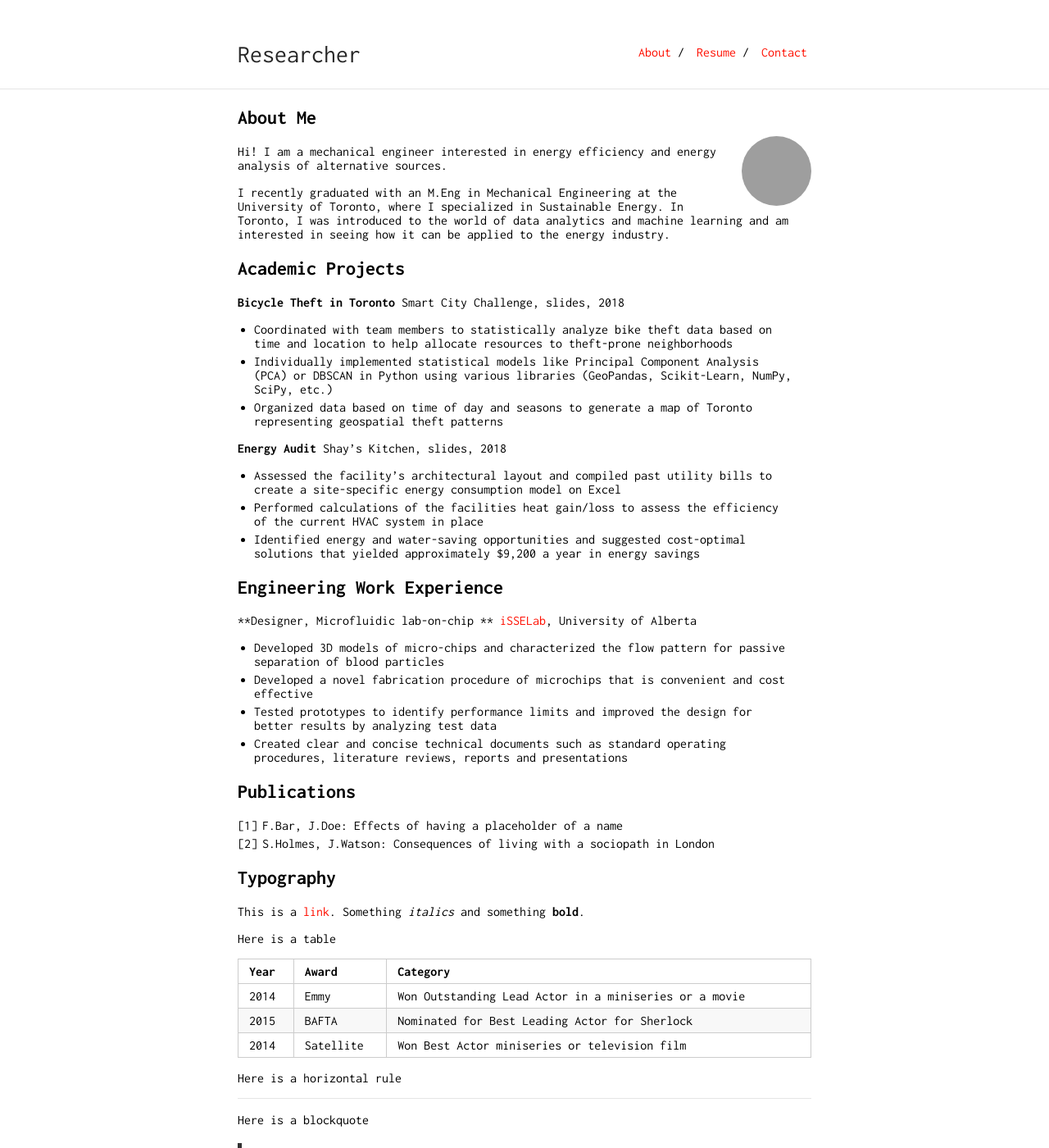
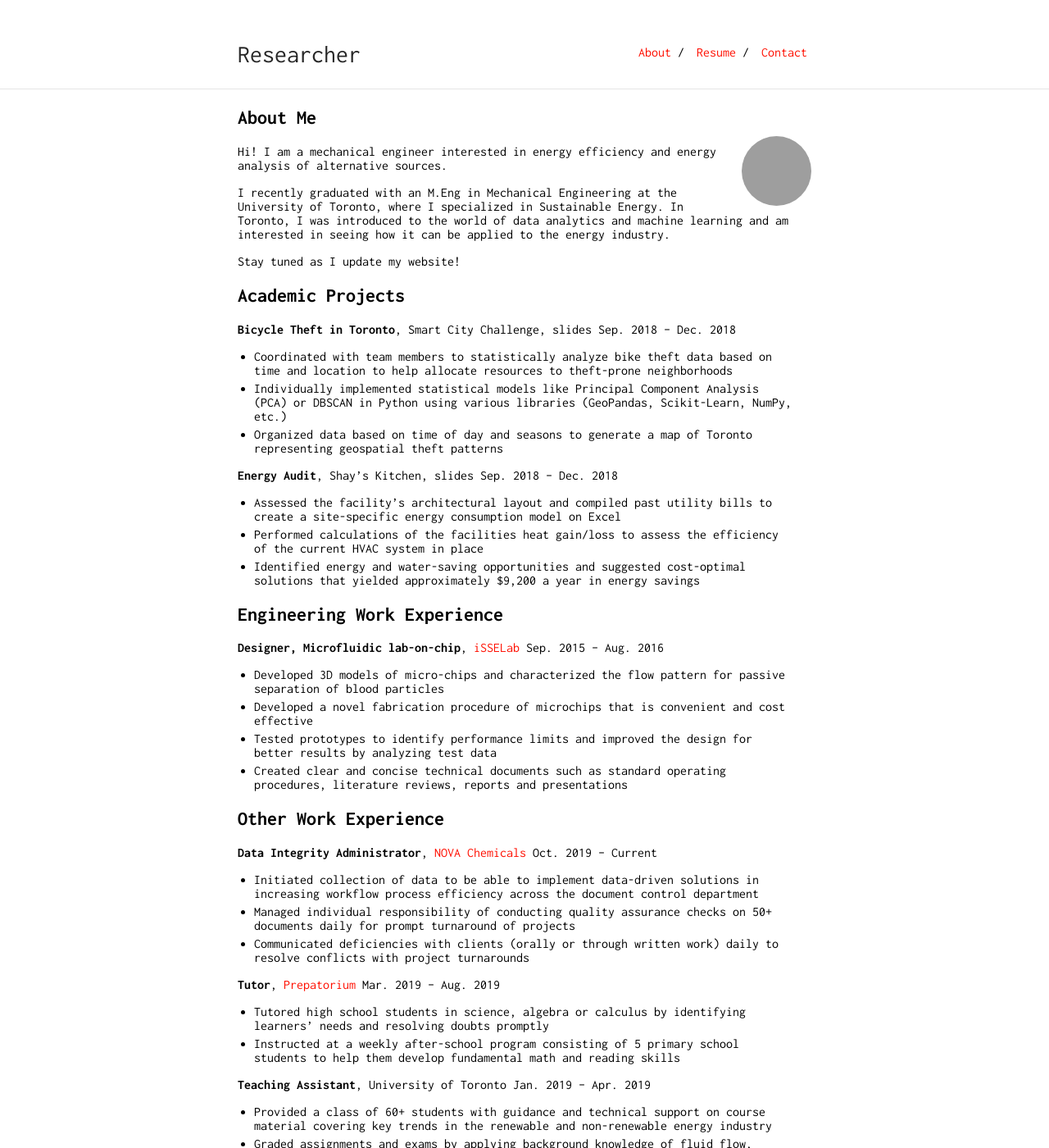
Before and after one commit to bagde/bagde.github.io, a Jekyll site: the page built from index.md, in a window 1280 px wide and 1400 px high. Shown: the whole window at 82% size. Built offline with Jekyll 4.4.1, drawn with Linux system fonts in a browser that asks for light colours; our own code applies the rules of GitHub Pages for plain Markdown files; some of the changed text lies outside the part shown; grey boxes are pictures that could not be loaded.

Commit message:
Update index.md

```diff
--- a/index.md
+++ b/index.md
@@ -11,28 +11,49 @@ Hi! I am a mechanical engineer interested in energy efficiency and energy analys
 I recently graduated with an M.Eng in Mechanical Engineering at the University of Toronto, where I specialized in Sustainable Energy.
 In Toronto, I was introduced to the world of data analytics and machine learning and am interested in seeing how it can be applied to the energy industry.
 
+Stay tuned as I update my website!
+
 ## Academic Projects
 
-**Bicycle Theft in Toronto**
-Smart City Challenge, slides, 2018
+**Bicycle Theft in Toronto**, Smart City Challenge, slides
+Sep. 2018 – Dec. 2018
 * Coordinated with team members to statistically analyze bike theft data based on time and location to help allocate resources to theft-prone neighborhoods
-* Individually implemented statistical models like Principal Component Analysis (PCA) or DBSCAN in Python using various libraries (GeoPandas, Scikit-Learn, NumPy, SciPy, etc.)
+* Individually implemented statistical models like Principal Component Analysis (PCA) or DBSCAN in Python using various libraries (GeoPandas, Scikit-Learn, NumPy, etc.)
 * Organized data based on time of day and seasons to generate a map of Toronto representing geospatial theft patterns
 
-**Energy Audit**
-Shay's Kitchen, slides, 2018
+**Energy Audit**, Shay's Kitchen, slides
+Sep. 2018 – Dec. 2018
 * Assessed the facility’s architectural layout and compiled past utility bills to create a site-specific energy consumption model on Excel
 * Performed calculations of the facilities heat gain/loss to assess the efficiency of the current HVAC system in place
 * Identified energy and water-saving opportunities and suggested cost-optimal solutions that yielded approximately $9,200 a year in energy savings
 
 ## Engineering Work Experience
 
-**Designer, Microfluidic lab-on-chip **
-[iSSELab](https://www.isselab.com/research), University of Alberta
+**Designer, Microfluidic lab-on-chip**, [iSSELab](https://www.isselab.com/research)
+Sep. 2015 – Aug. 2016
 * Developed 3D models of micro-chips and characterized the flow pattern for passive separation of blood particles
 * Developed a novel fabrication procedure of microchips that is convenient and cost effective
 * Tested prototypes to identify performance limits and improved the design for better results by analyzing test data
 * Created clear and concise technical documents such as standard operating procedures, literature reviews, reports and presentations
+
+## Other Work Experience
+
+**Data Integrity Administrator**, [NOVA Chemicals](https://www.novachem.com/)
+Oct. 2019 – Current
+* Initiated collection of data to be able to implement data-driven solutions in increasing workflow process efficiency across the document control department
+* Managed individual responsibility of conducting quality assurance checks on 50+ documents daily for prompt turnaround of projects
+* Communicated deficiencies with clients (orally or through written work) daily to resolve conflicts with project turnarounds
+
+**Tutor**, [Prepatorium](https://www.prepatorium.com/)
+Mar. 2019 – Aug. 2019
+* Tutored high school students in science, algebra or calculus by identifying learners’ needs and resolving doubts promptly
+* Instructed at a weekly after-school program consisting of 5 primary school students to help them develop fundamental math and reading skills
+
+**Teaching Assistant**, University of Toronto
+Jan. 2019 – Apr. 2019
+* Provided a class of 60+ students with guidance and technical support on course material covering key trends in the renewable and non-renewable energy industry
+* Graded assignments and exams by applying background knowledge of fluid flow, thermodynamics and heat transfer analyses
+* Proctored tests and exams to maintain a fair testing environment for all and provide any immediate assistance in lieu of the instructor
 
 ## Publications
 
```
